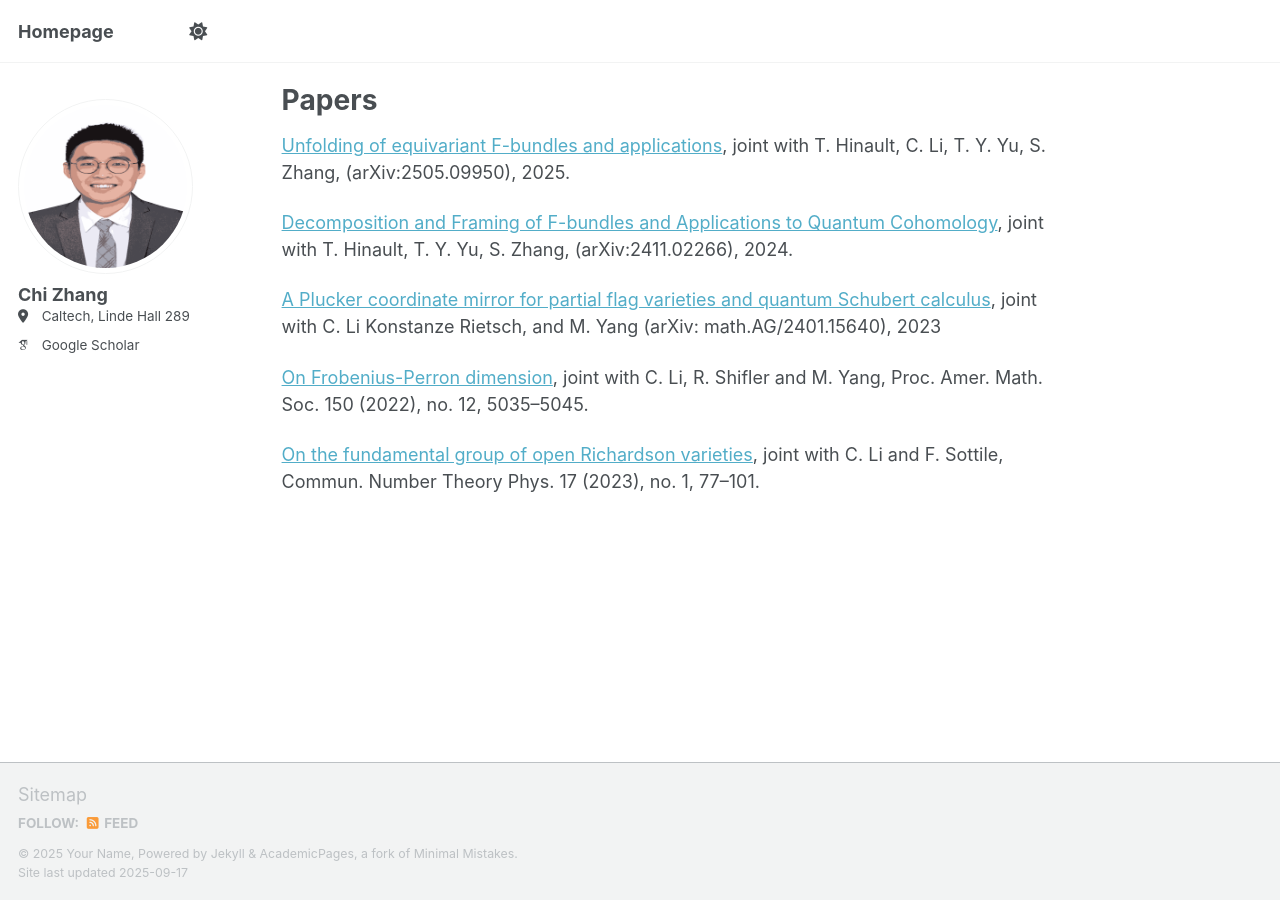
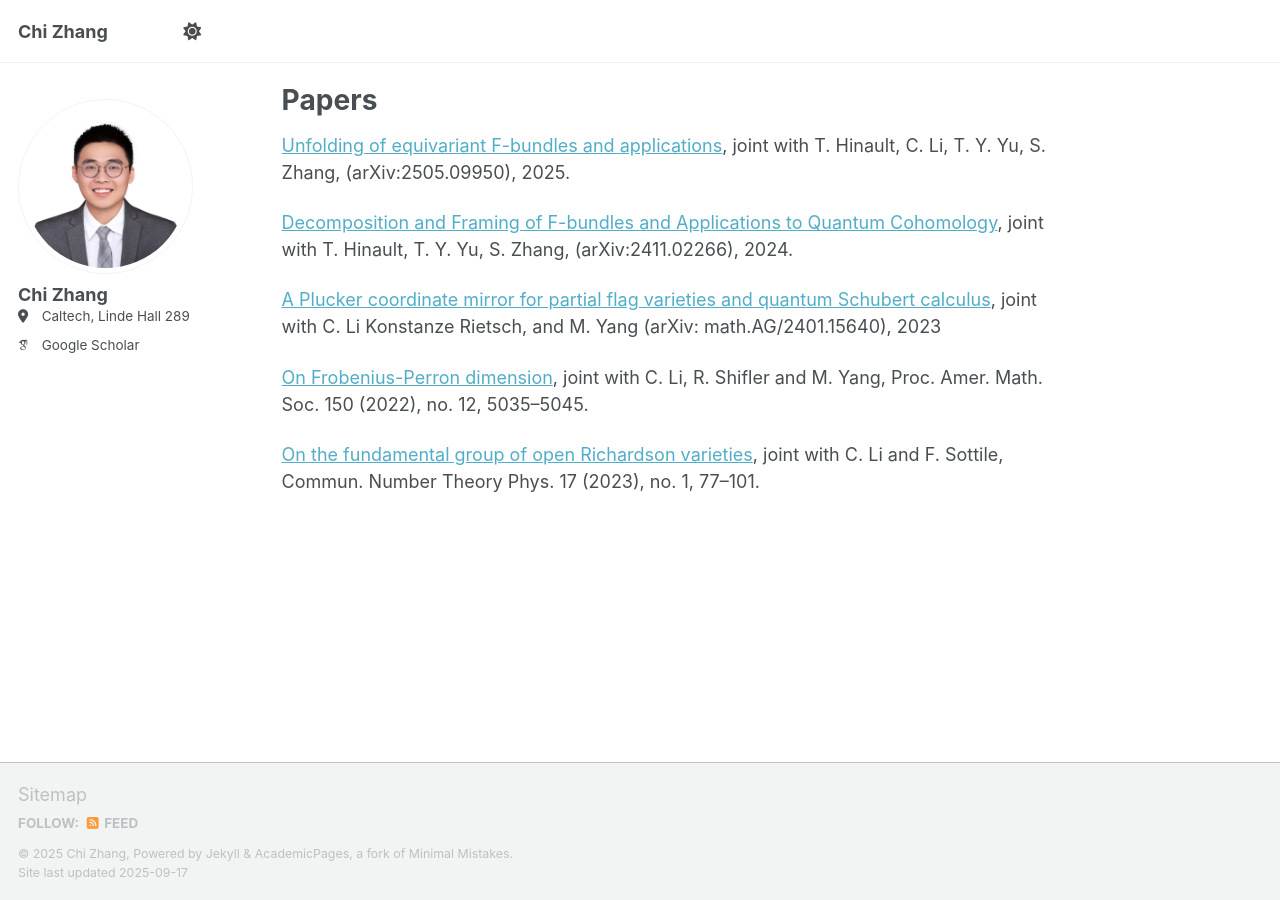
Before and after one commit to ChiZhang-math/ChiZhang-math.github.io, a Jekyll site: the page built from _pages/about.md, in a window 1280 px wide and 900 px high, scrolled down 512 px. Built offline with Jekyll 4.4.1, drawn with Linux system fonts in a browser that asks for light colours; some web fonts are replaced; a script that is not in the unit is left out.

Commit message:
Update _config.yml

```diff
--- a/_config.yml
+++ b/_config.yml
@@ -9,9 +9,9 @@
 # Basic Site Settings
 locale                   : "en-US"
 site_theme               : "default" # Currently available options are "default", "air"
-title                    : "Homepage"
+title                    : "Chi Zhang"
 title_separator          : "-"
-name                     : &name "Your Name"
+name                     : &name "Chi Zhang"
 description              : &description "Your Name's academic portfolio"   # Update this with a general description of your site, this is the default if not overridden by a page
 url                      : https://ChiZhang-math.github.io # The base hostname & protocol for your site e.g. "https://[your GitHub username].github.io",
                                                            # or if you already have some other page hosted on Github then use "https://[your GitHub username].github.io/[Your Repo Name]"
@@ -23,7 +23,7 @@ repository               : "academicpages/academicpages.github.io"
 #               Additional customization can be done by editing /_includes/author-profile.html
 author:
   # Biographic information
-  avatar           : "chi7.png"
+  avatar           : "chib.png"
   name             : "Chi Zhang"
   pronouns         : # example: "he/his"
   location         : "Caltech, Linde Hall 289"
```
